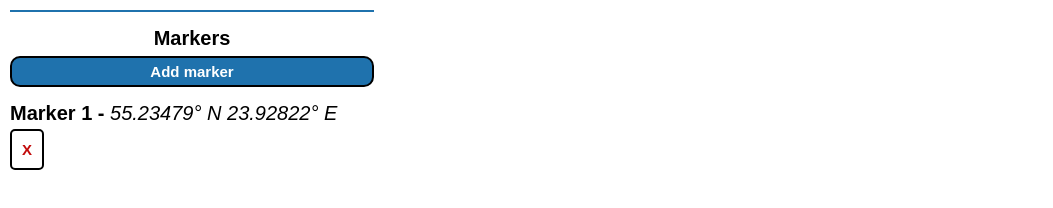
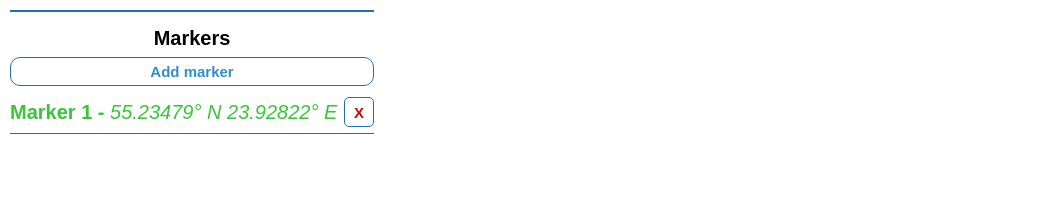
Before and after one commit to NojusM/Map-using-Vue, a Vue app: page /Map-using-Vue/map in a window 1280 px wide. Both pictures are taken after a click on the button "Add marker". Shown: the part 210-418 px from the top of the page, without its empty margins (0-1053 px from the left). Built offline with nearby package versions, Linux system fonts and the light colour scheme.

Commit message:
Update sidebar marker list and css
Removed select button and transfered it's functionality to marker list.
Updated css by removing unused css and adding new styles for marker list.
Updated Add marker button to match the design.

```diff
--- a/src/views/map/Sidebar.vue
+++ b/src/views/map/Sidebar.vue
@@ -25,11 +25,12 @@
     </div>
     <div class="label title-label">Markers</div>
     <button class="btn add" @click="markerStore.addMarker">Add marker</button>
-    <div v-for="(marker, index) in markerStore.markers" :key="index" class="marker-info">
-      <p
-        :class="['select', { active: index === markerStore.selectedMarker }]"
-        @click="markerStore.setSelectedMarker(index)"
-      >
+    <div
+      v-for="(marker, index) in markerStore.markers"
+      :key="index"
+      :class="['marker-info', { active: index === markerStore.selectedMarker }]"
+    >
+      <p @click="markerStore.setSelectedMarker(index)">
         <span class="label">Marker {{ index + 1 }} - </span>
         <span class="coordinates">{{ marker[0] }}° N {{ marker[1] }}° E</span>
       </p>
@@ -58,37 +59,43 @@ const markerStore = useMarkersStore()
   font-style: italic;
 }
 
-.buttons {
+.marker-info {
   display: flex;
-  flex-direction: row;
-  justify-content: center;
   align-items: center;
-  gap: 1rem;
+  justify-content: space-between;
+  border-bottom: 1px solid var(--primary-dark);
+  padding-bottom: 0.5rem;
+  margin-bottom: 0.5rem;
+  cursor: pointer;
+}
+
+.marker-info.active {
+  color: hsl(120, 54%, 50%);
 }
 .btn {
   width: 100%;
   font-size: 1.5rem;
   font-weight: 700;
   padding: 0.5rem;
-  border: 2px solid black;
+  border: 1px solid var(--primary-dark);
   border-radius: 1rem;
   cursor: pointer;
-  background-color: var(--primary-dark);
-  color: white;
+  background-color: white;
+  color: var(--primary);
 }
 
 .btn:hover {
-  background-color: var(--primary);
-}
-
-.btn.select.active {
-  background-color: hsl(120, 47%, 55%);
-  color: black;
+  border-color: var(--primary-bright);
 }
 
 .btn.delete {
-  width: auto;
-  padding: 1rem;
+  position: relative;
+  right: 0;
+  width: 3rem;
+  height: 3rem;
+  display: flex;
+  justify-content: center;
+  align-items: center;
   border-radius: 0.5rem;
   color: hsl(0, 90%, 40%);
   background-color: white;
```
